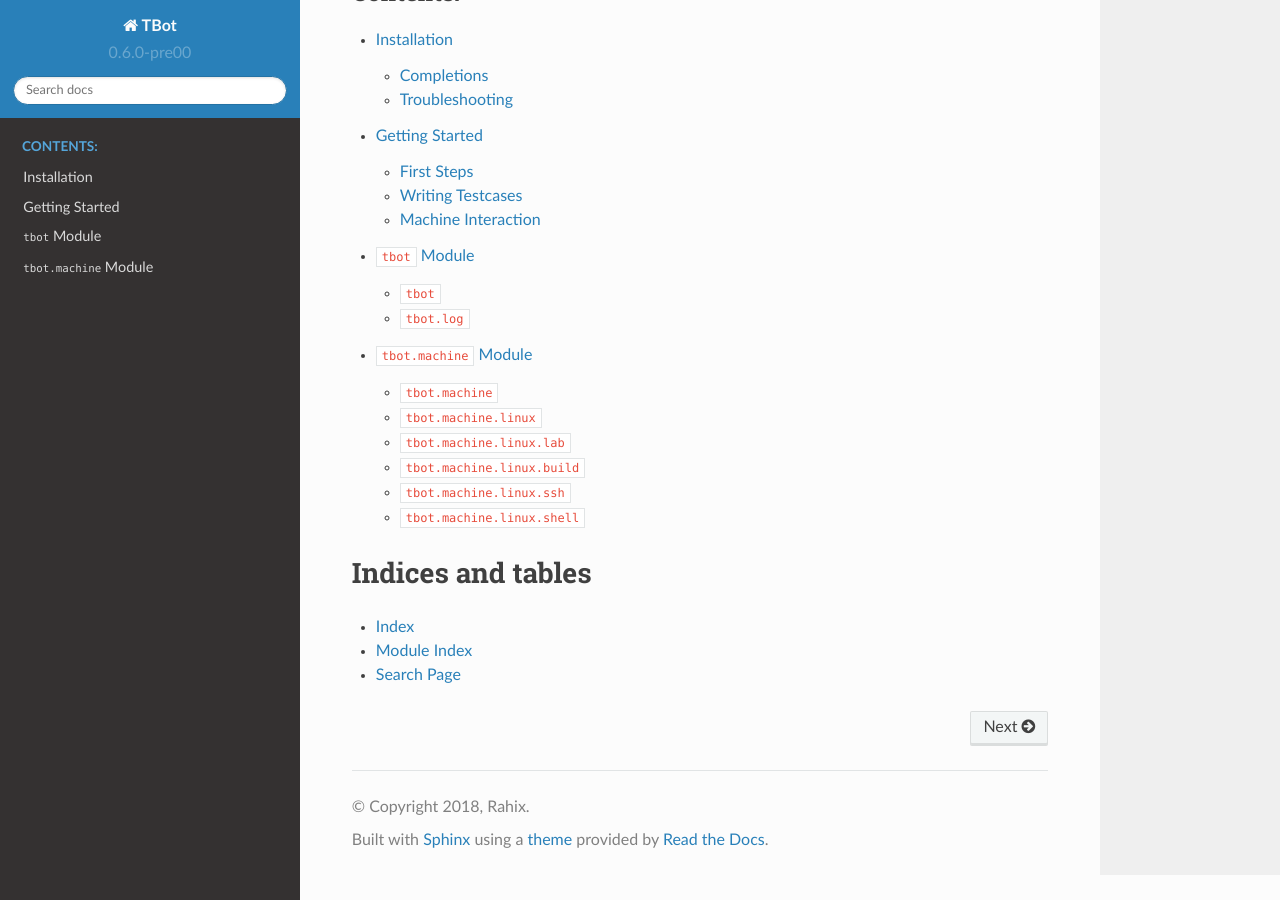
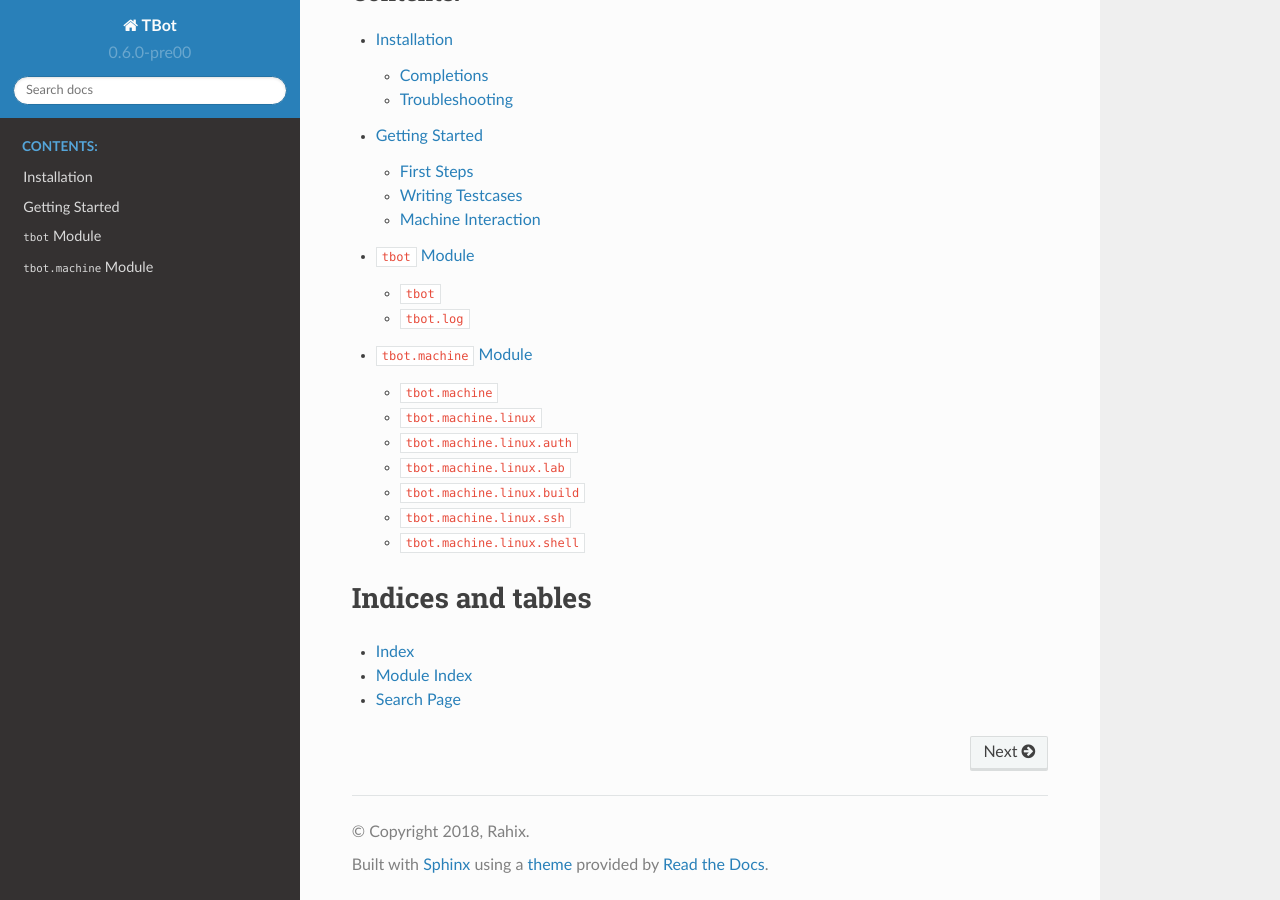
Before and after one commit to Rahix/tbot, a Sphinx documentation site: the page built from doc/index.rst, in a window 1280 px wide and 900 px high, scrolled down 863 px. Built offline with Sphinx 7.4.7 and the Read the Docs theme 2.0.0, drawn with Linux system fonts in a browser that asks for light colours.

Commit message:
doc: Add documentation for tbot.machine.linux.auth

```diff
--- a/doc/module-machine.rst
+++ b/doc/module-machine.rst
@@ -28,6 +28,12 @@
 .. automodule:: tbot.machine.linux.path
 .. automodule:: tbot.machine.linux.special
 .. automodule:: tbot.machine.linux.lab.machine
+
+
+``tbot.machine.linux.auth``
+---------------------------
+.. automodule:: tbot.machine.linux.auth
+    :members:
 
 
 ``tbot.machine.linux.lab``
```
